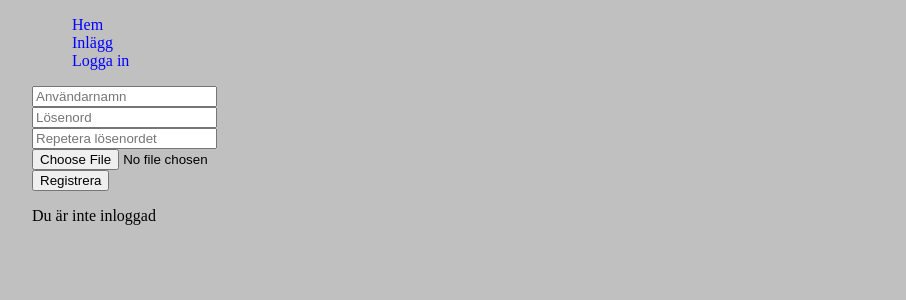
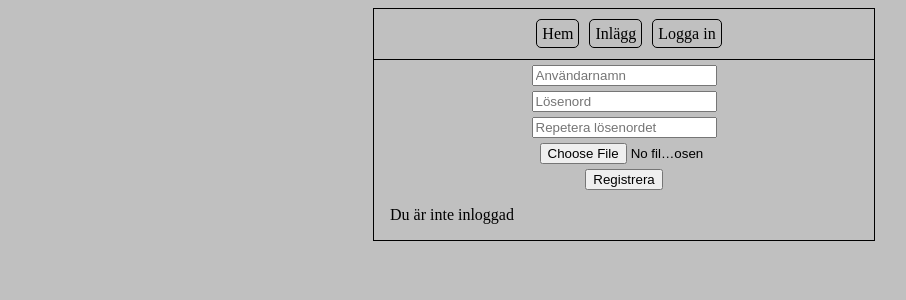
Before and after one commit to WillemannenBrrBrr/bloggOvning, a PHP site: page /signUp.php in a window 1280 px wide. Shown: the top 300 px of the page, without its empty margins (16-922 px from the left). Run offline with PHP 8.4, Linux system fonts and the light colour scheme.

Commit message:
sidan ser iallafall lite bättre ut och har fixat problemet med bilder

```diff
--- a/fullPost.php
+++ b/fullPost.php
@@ -65,7 +65,7 @@ $dateText = date("d-m-Y H:i", $postData["date"]);
             }
             else
             {
-                echo("Du behöver vara inloggad för att kommentera" . "</br>");
+                echo("Du behöver vara inloggad för att kommentera" . "</br></br>");
             }
             $app->getComments()->selectAndRenderAllComments($postData);
         ?>
--- a/include/CApp.php
+++ b/include/CApp.php
@@ -89,6 +89,8 @@ class CApp
         </section>
         <footer>
             <?php
+                if(substr($_SERVER["SCRIPT_NAME"],strrpos($_SERVER["SCRIPT_NAME"],"/")+1) != "profile.php")
+                {
                     if(isLoggedIn())
                     {
                         echo("Inloggad som " . $_SESSION["userData"]["username"]);
@@ -96,6 +98,7 @@ class CApp
                     else
                     {
                         echo("Du är inte inloggad");
+                    }
                 }
             ?>
         </footer>
--- a/include/CPosts.php
+++ b/include/CPosts.php
@@ -29,6 +29,7 @@ class CPosts
             $form->createTextArea("text", "Brödtext");
             $form->createSubmit("Lägg upp");
             $form->closeForm();
+            echo("</br>");
         }
         else
         {
--- a/signUp.php
+++ b/signUp.php
@@ -7,8 +7,8 @@ $form = $app->getForm();
 
 if(!empty($_POST))
 {
-    $target = "images/".basename($_FILES["image"]["name"]);
     $image = $_FILES["image"]["name"];
+    $target = "images/".basename($image);
     $username = $_POST["username"];
 
     $usernameCheck = $app->getDB()->selectByField("users", "username", $username);
@@ -28,11 +28,11 @@ if(!empty($_POST))
         $data = ["username" => $username, "password" => $password, "image" => $image];
         $app->getDB()->insert("users", $data);
 
-        if(!empty($_POST["image"]) && !move_uploaded_file($_FILES["image"]["tmp_name"], $target))
+        if(!empty($_POST["image"]))
+        if(!move_uploaded_file($_FILES["image"]["tmp_name"], $target))
         {
             throw new Exception("någonting gick snett");
         }
-
 
         $user = $app->getdb()->selectByField("users", "username", $username);
 
--- a/style/general.css
+++ b/style/general.css
@@ -2,11 +2,52 @@ body
 {
     background-color: silver;
     margin-left: 3em;
+	text-align: center;
+	border: 1px solid black;
+	width: 500px;
+	margin-left: auto;
+	margin-right: auto;
+}
+
+.content
+{
+	border-top: 1px solid black;
 }
 
 nav ul
 {
     list-style: none;
+	padding-left: 0px;
+	display: flex;
+	justify-content: center;
+}
+
+nav ul li
+{
+	margin-left: 10px;
+}
+
+nav ul li a,nav ul li a:visited
+{
+	border: 1px solid black;
+	border-radius: 5px;
+	padding: 5px;
+	color: black;
+}
+
+nav ul li a:hover
+{
+	background-color: rgb(150, 150, 150);
+}
+
+input,textarea
+{
+	margin-top: 5px;
+}
+
+input[type="file"]
+{
+	max-width: 169px;
 }
 
 a,a:visited
@@ -22,6 +63,9 @@ div.post
 	width: 400px;
 	padding: 1em;
 	margin-top: 1em;
+	margin-left: auto;
+	margin-right: auto;
+	text-align: left;
 }
 
 div.post h2
@@ -77,5 +121,6 @@ img.profilePic
 
 footer
 {
-	margin-top: 1em;
+	margin: 1em;
+	text-align: left;
 }
```
Lines whose indentation alone changed are shown as unchanged.
